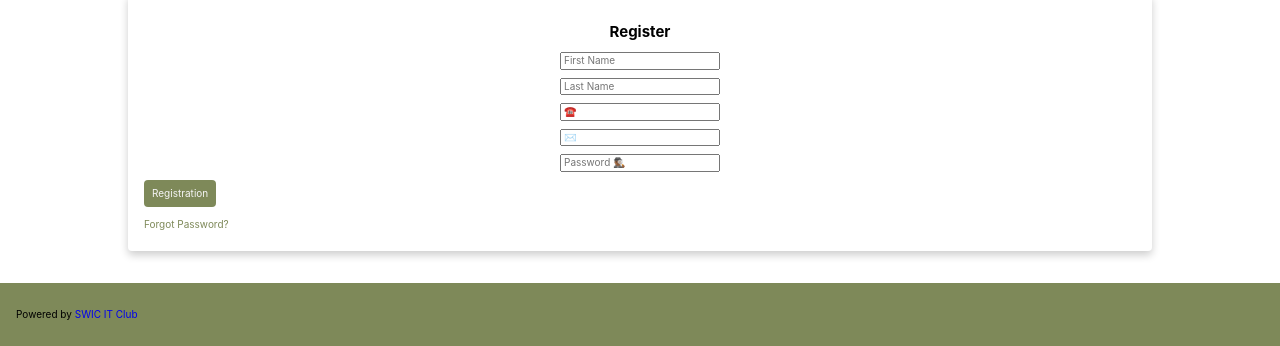
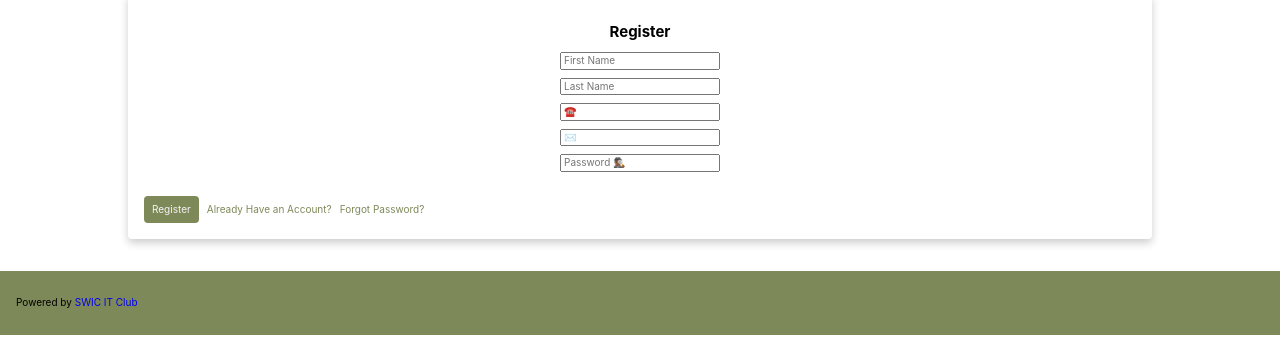
Before and after one commit to swicit/exact-track, a website: page index.html in a window 1280 px wide. Shown: the part 651-997 px from the top of the page. Drawn offline with nearby package versions, Linux system fonts and the light colour scheme.

Commit message:
:construction: Add text buttons to form

```diff
--- a/index.html
+++ b/index.html
@@ -65,8 +65,13 @@
             />
           </div>
 
-          <button type="submit" class="button">Registration</button>
-          <button class="button button--text">Forgot Password?</button>
+          <div class="flex gap-sm" style="margin-top: 1rem">
+            <button type="submit" class="button">Register</button>
+            <button class="button button--text">
+              Already Have an Account?
+            </button>
+            <button class="button button--text">Forgot Password?</button>
+          </div>
         </form>
       </section>
     </main>
```
